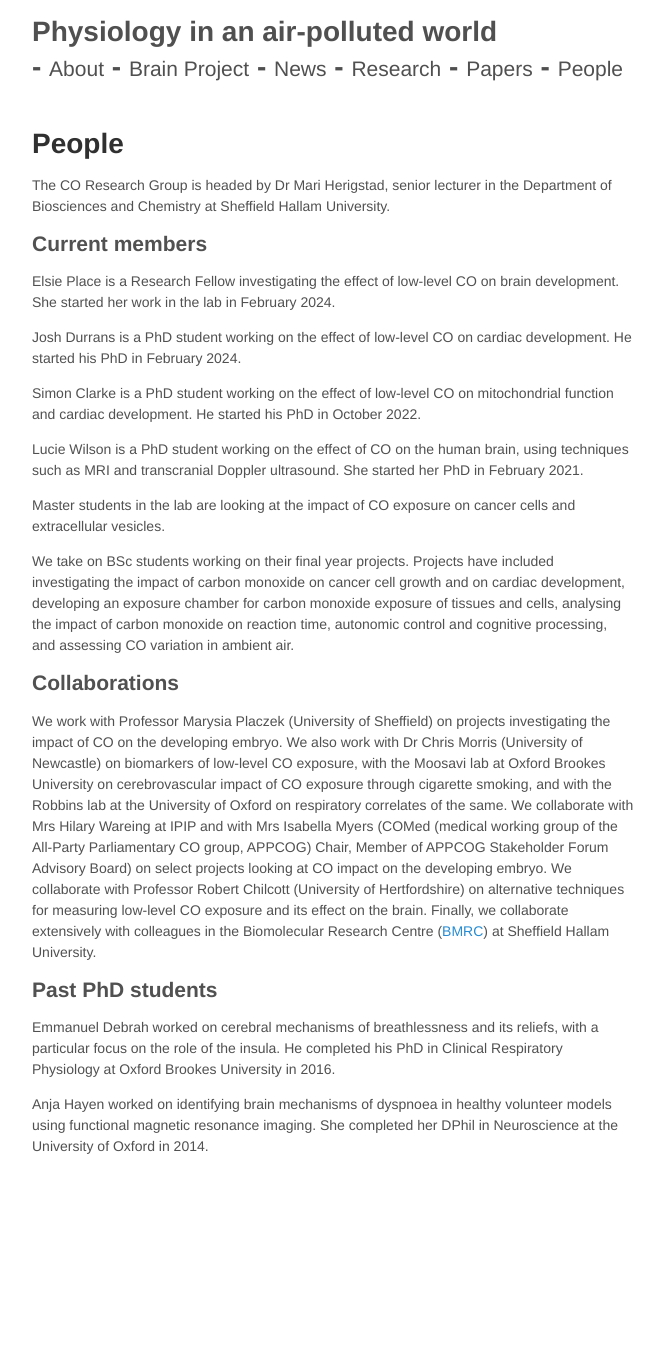
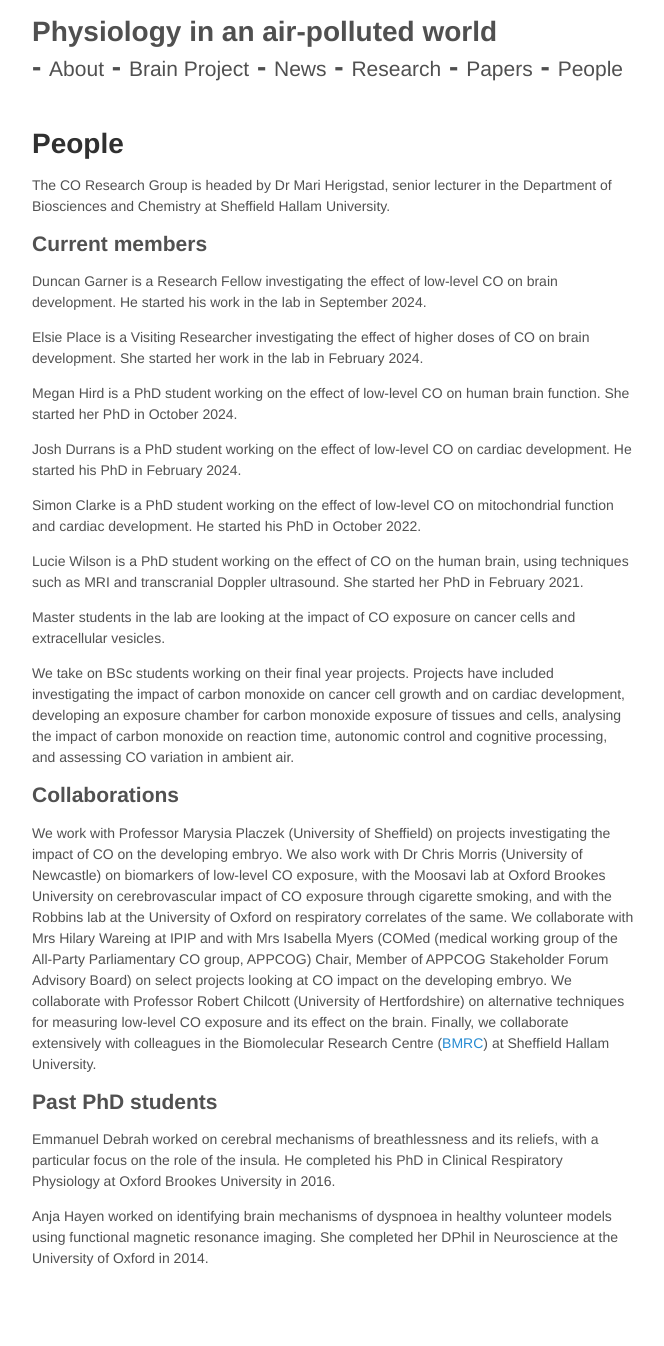
Before and after one commit to mariherigstad/mariherigstad.github.io, a Jekyll site: the page built from people.md, in a window 1280 px wide. Shown: the whole page, without its empty margins (307-971 px from the left). Built offline with Jekyll 4.4.1, drawn with Linux system fonts in a browser that asks for light colours; before the commit the page ends 1234 px from its top, so only the background shows below that.

Commit message:
Update people.md

```diff
--- a/people.md
+++ b/people.md
@@ -5,7 +5,11 @@ title: People
 The CO Research Group is headed by Dr Mari Herigstad, senior lecturer in the Department of Biosciences and Chemistry at Sheffield Hallam University.
 
 ## Current members
-Elsie Place is a Research Fellow investigating the effect of low-level CO on brain development. She started her work in the lab in February 2024.
+Duncan Garner is a Research Fellow investigating the effect of low-level CO on brain development. He started his work in the lab in September 2024.
+
+Elsie Place is a Visiting Researcher investigating the effect of higher doses of CO on brain development. She started her work in the lab in February 2024.
+
+Megan Hird is a PhD student working on the effect of low-level CO on human brain function. She started her PhD in October 2024.
 
 Josh Durrans is a PhD student working on the effect of low-level CO on cardiac development. He started his PhD in February 2024.
 
```
